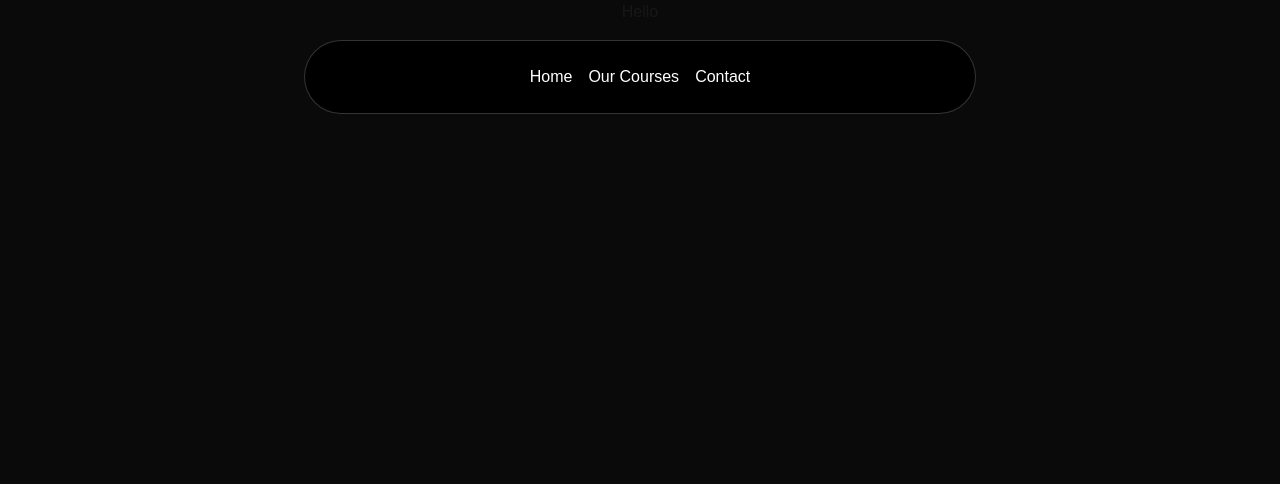
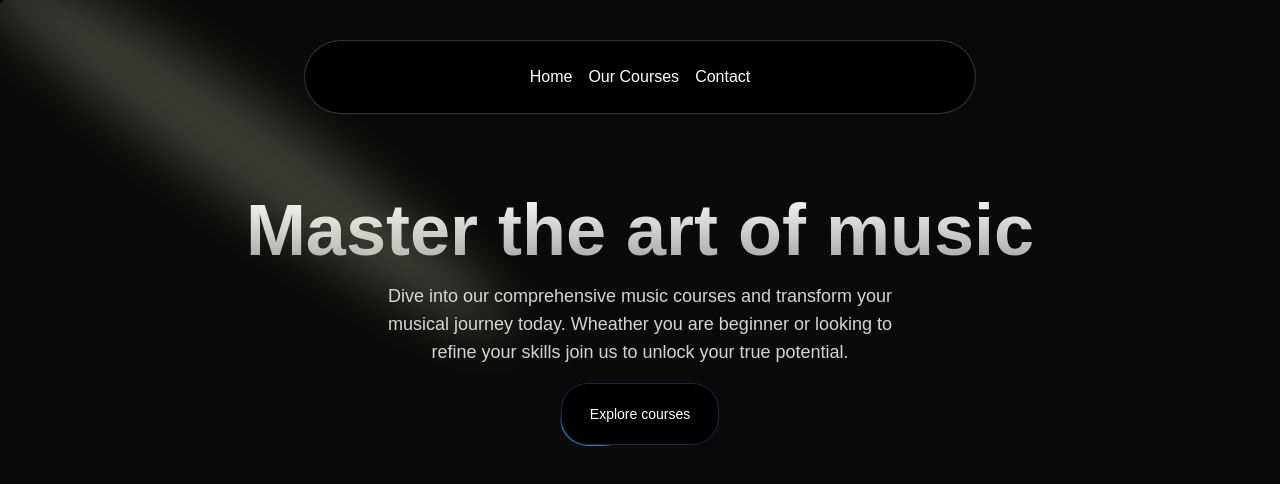
Before and after one commit to Mr-DK07/Mix-Melody, a Next.js app in the folder mix-melody/: page / in a window 1280 px wide. Shown: the top 484 px of the page. Built offline with nearby package versions, Linux system fonts and the light colour scheme.

Commit message:
Add HeroSection component and enhance Tailwind CSS configuration

```diff
--- a/mix-melody/src/app/page.tsx
+++ b/mix-melody/src/app/page.tsx
@@ -1,9 +1,11 @@
+import HeroSection from "@/components/HeroSection";
+
 export default function Home() {
   return (
-<>
-<main className="min-h-screen bg-black/[0.96] antialiased bg-grid-white/[0.2]">
-<h1 className="text-center">Hello</h1>
-</main>
-</>
+    <>
+      <main className="min-h-screen bg-black/[0.96] antialiased bg-grid-white/[0.2]">
+        <HeroSection />
+      </main>
+    </>
   );
 }
--- /dev/null
+++ b/mix-melody/src/components/HeroSection.tsx
@@ -0,0 +1,39 @@
+import Link from "next/link";
+import { Spotlight } from "./ui/Spotlight";
+import { Button } from "./ui/moving-border";
+
+function HeroSection() {
+  return (
+    <div className="h-auto md:h-[40rem] w-full rounded-md flex flex-col items-center justify-center relative overflow-hidden mx-auto py-10 md:py-0">
+      <div className="p-4 relative z-10 w-full text-center">
+
+        <Spotlight
+          className="-top-40 left-0 md:left-60 md:-top-20"
+          fill="beige"
+        />
+
+        <h1 className="mt-20 md:mt-0 text-4xl md:text-7xl font-bold bg-clip-text text-transparent bg-gradient-to-b from-neutral-50 to-neutral-400 ">
+          Master the art of music
+        </h1>
+        <p className="mt-4 font-normal text-base md:text-lg text-neutral-300 max-w-lg mx-auto">
+          Dive into our comprehensive music courses and transform your musical
+          journey today. Wheather you are beginner or looking to refine your
+          skills join us to unlock your true potential.
+        </p>
+
+        <div className="mt-4">
+          <Link href={"/courses"}>
+            <Button
+              borderRadius="1.75rem"
+              className="bg-white dark:bg-black text-black dark:text-white border-neutral-200 dark:border-slate-800"
+            >
+              Explore courses
+            </Button>
+          </Link>
+        </div>
+      </div>
+    </div>
+  );
+}
+
+export default HeroSection;
--- /dev/null
+++ b/mix-melody/src/components/ui/Spotlight.tsx
@@ -0,0 +1,56 @@
+import React from "react";
+import { cn } from "@/utils/cn";
+
+type SpotlightProps = {
+  className?: string;
+  fill?: string;
+};
+
+export const Spotlight = ({ className, fill }: SpotlightProps) => {
+  return (
+    <svg
+      className={cn(
+        "animate-spotlight pointer-events-none absolute z-[1]  h-[169%] w-[138%] lg:w-[84%] opacity-0",
+        className
+      )}
+      xmlns="http://www.w3.org/2000/svg"
+      viewBox="0 0 3787 2842"
+      fill="none"
+    >
+      <g filter="url(#filter)">
+        <ellipse
+          cx="1924.71"
+          cy="273.501"
+          rx="1924.71"
+          ry="273.501"
+          transform="matrix(-0.822377 -0.568943 -0.568943 0.822377 3631.88 2291.09)"
+          fill={fill || "white"}
+          fillOpacity="0.21"
+        ></ellipse>
+      </g>
+      <defs>
+        <filter
+          id="filter"
+          x="0.860352"
+          y="0.838989"
+          width="3785.16"
+          height="2840.26"
+          filterUnits="userSpaceOnUse"
+          colorInterpolationFilters="sRGB"
+        >
+          <feFlood floodOpacity="0" result="BackgroundImageFix"></feFlood>
+          <feBlend
+            mode="normal"
+            in="SourceGraphic"
+            in2="BackgroundImageFix"
+            result="shape"
+          ></feBlend>
+          <feGaussianBlur
+            stdDeviation="151"
+            result="effect1_foregroundBlur_1065_8"
+          ></feGaussianBlur>
+        </filter>
+      </defs>
+    </svg>
+  );
+};
--- /dev/null
+++ b/mix-melody/src/components/ui/moving-border.tsx
@@ -0,0 +1,140 @@
+/* eslint-disable @typescript-eslint/no-explicit-any */
+"use client";
+import React from "react";
+import {
+  motion,
+  useAnimationFrame,
+  useMotionTemplate,
+  useMotionValue,
+  useTransform,
+} from "framer-motion";
+import { useRef } from "react";
+import { cn } from "@/utils/cn";
+
+export function Button({
+  borderRadius = "1.75rem",
+  children,
+  as: Component = "button",
+  containerClassName,
+  borderClassName,
+  duration,
+  className,
+  ...otherProps
+}: {
+  borderRadius?: string;
+  children: React.ReactNode;
+  as?: any;
+  containerClassName?: string;
+  borderClassName?: string;
+  duration?: number;
+  className?: string;
+  [key: string]: any;
+}) {
+  return (
+    <Component
+      className={cn(
+        "bg-transparent relative text-xl  h-16 w-40 p-[1px] overflow-hidden ",
+        containerClassName
+      )}
+      style={{
+        borderRadius: borderRadius,
+      }}
+      {...otherProps}
+    >
+      <div
+        className="absolute inset-0"
+        style={{ borderRadius: `calc(${borderRadius} * 0.96)` }}
+      >
+        <MovingBorder duration={duration} rx="30%" ry="30%">
+          <div
+            className={cn(
+              "h-20 w-20 opacity-[0.8] bg-[radial-gradient(var(--sky-500)_40%,transparent_60%)]",
+              borderClassName
+            )}
+          />
+        </MovingBorder>
+      </div>
+
+      <div
+        className={cn(
+          "relative bg-slate-900/[0.8] border border-slate-800 backdrop-blur-xl text-white flex items-center justify-center w-full h-full text-sm antialiased",
+          className
+        )}
+        style={{
+          borderRadius: `calc(${borderRadius} * 0.96)`,
+        }}
+      >
+        {children}
+      </div>
+    </Component>
+  );
+}
+
+export const MovingBorder = ({
+  children,
+  duration = 2000,
+  rx,
+  ry,
+  ...otherProps
+}: {
+  children: React.ReactNode;
+  duration?: number;
+  rx?: string;
+  ry?: string;
+  [key: string]: any;
+}) => {
+  const pathRef = useRef<any>();
+  const progress = useMotionValue<number>(0);
+
+  useAnimationFrame((time) => {
+    const length = pathRef.current?.getTotalLength();
+    if (length) {
+      const pxPerMillisecond = length / duration;
+      progress.set((time * pxPerMillisecond) % length);
+    }
+  });
+
+  const x = useTransform(
+    progress,
+    (val) => pathRef.current?.getPointAtLength(val).x
+  );
+  const y = useTransform(
+    progress,
+    (val) => pathRef.current?.getPointAtLength(val).y
+  );
+
+  const transform = useMotionTemplate`translateX(${x}px) translateY(${y}px) translateX(-50%) translateY(-50%)`;
+
+  return (
+    <>
+      <svg
+        xmlns="http://www.w3.org/2000/svg"
+        preserveAspectRatio="none"
+        className="absolute h-full w-full"
+        width="100%"
+        height="100%"
+        {...otherProps}
+      >
+        <rect
+          fill="none"
+          width="100%"
+          height="100%"
+          rx={rx}
+          ry={ry}
+          ref={pathRef}
+        />
+      </svg>
+      <motion.div
+        style={{
+          position: "absolute",
+          top: 0,
+          left: 0,
+          display: "inline-block",
+          transform,
+        }}
+      >
+        {children}
+      </motion.div>
+    </>
+  );
+};
--- a/mix-melody/tailwind.config.ts
+++ b/mix-melody/tailwind.config.ts
@@ -1,6 +1,50 @@
+/* eslint-disable @typescript-eslint/no-explicit-any */
+/* eslint-disable @typescript-eslint/no-require-imports */
 import type { Config } from "tailwindcss";
 
-export default {
+// const svgToDataUri = require("mini-svg-data-uri");
+// const colors = require("tailwindcss/colors");
+const {
+  default: flattenColorPalette,
+} = require("tailwindcss/lib/util/flattenColorPalette");
+
+// Plugin to add each Tailwind color as a global CSS variable
+function addVariablesForColors({ addBase, theme }: any) {
+  const allColors = flattenColorPalette(theme('colors'));
+  const newVars = Object.fromEntries(
+    Object.entries(allColors).map(([key, value]) => [`--${key}`, value])
+  );
+
+  addBase({
+    ':root': newVars,
+  });
+}
+
+// function addSvgPatterns({ matchUtilities, theme }: any) {
+//   matchUtilities(
+//     {
+//       'bg-grid': (value: any) => ({
+//         backgroundImage: `url("${svgToDataUri(
+//           `<svg xmlns="http://www.w3.org/2000/svg" viewBox="0 0 32 32" width="32" height="32" fill="none" stroke="${value}"><path d="M0 .5H31.5V32"/></svg>`
+//         )}")`,
+//       }),
+//       'bg-grid-small': (value: any) => ({
+//         backgroundImage: `url("${svgToDataUri(
+//           `<svg xmlns="http://www.w3.org/2000/svg" viewBox="0 0 32 32" width="8" height="8" fill="none" stroke="${value}"><path d="M0 .5H31.5V32"/></svg>`
+//         )}")`,
+//       }),
+//       'bg-dot': (value: any) => ({
+//         backgroundImage: `url("${svgToDataUri(
+//           `<svg xmlns="http://www.w3.org/2000/svg" viewBox="0 0 32 32" width="16" height="16" fill="none"><circle fill="${value}" id="pattern-circle" cx="10" cy="10" r="1.6257413380501518"></circle></svg>`
+//         )}")`,
+//       }),
+//     },
+//     { values: flattenColorPalette(theme('backgroundColor')), type: 'color' }
+//   );
+// }
+
+
+const config: Config = {
   content: [
     "./src/pages/**/*.{js,ts,jsx,tsx,mdx}",
     "./src/components/**/*.{js,ts,jsx,tsx,mdx}",
@@ -9,11 +53,28 @@
   darkMode: 'class',
   theme: {
     extend: {
-      colors: {
-        background: "var(--background)",
-        foreground: "var(--foreground)",
+      animation:{
+        spotlight: "spotlight 2s ease .75s 1 forwards",
+        scroll: "scroll var(--animation-duration, 40s) var(--animation-direction, forwards) linear infinite"
       },
+      backgroundImage: {
+        "gradient-radial": "radial-gradient(var(--tw-gradient-stops))",
+        "gradient-conic":
+          "conic-gradient(from 180deg at 50% 50%, var(--tw-gradient-stops))",
+      },
+      keyframes:{
+        spotlight: {
+          '0%': { opacity: '0', transform: 'translate(-72%, -62%) scale(0.5)' },
+          '100%': { opacity: '1', transform: 'translate(-50%,-40%) scale(1)' },
+        },
+        scroll: {
+          to: {
+            transform: "translate(calc(-50% - 0.5rem))",
+          },
+        },
+      }
     },
   },
-  plugins: [],
-} satisfies Config;
+  plugins: [addVariablesForColors],
+};
+export default config;
```
